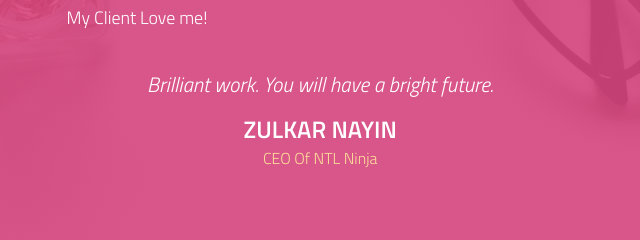
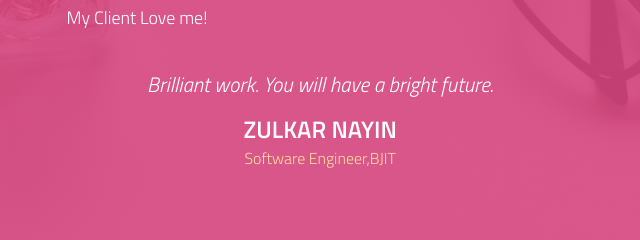
Before and after one commit to RABBI31/MyPortFolio, a plain HTML site: page index.html in a window 1280 px wide. Shown: the part 3227-3467 px from the top of the page, 503-1143 px from the left. Drawn offline with nearby package versions, Linux system fonts and the light colour scheme.

Commit message:
Second commit

```diff
--- a/index.html
+++ b/index.html
@@ -306,7 +306,7 @@
           Brilliant work. You will have a bright future.
         </p>
         <h3>Zulkar Nayin</h3>
-        <span class="role">CEO of NTL Ninja</span>
+        <span class="role">Software Engineer,BJIT</span>
       </div>
     </div>
     <div class="col span_1_of_2 box">
```
